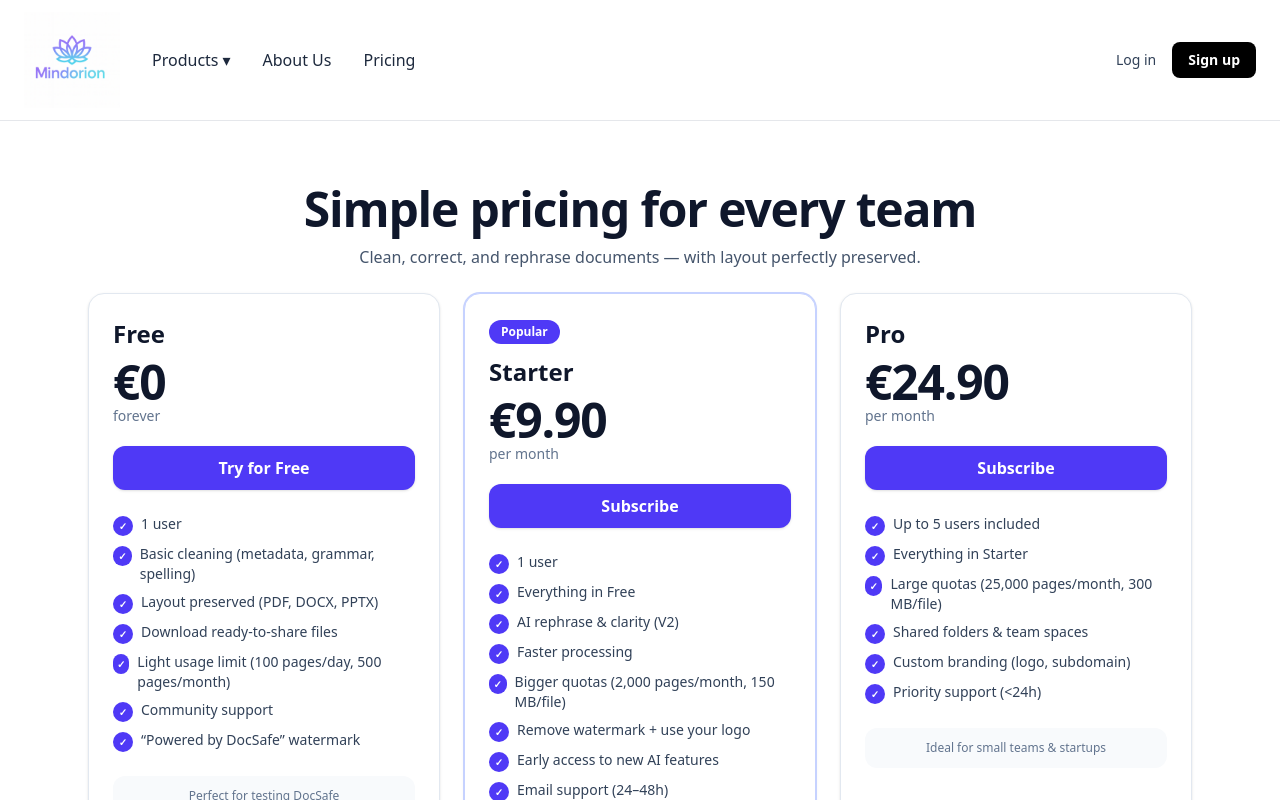
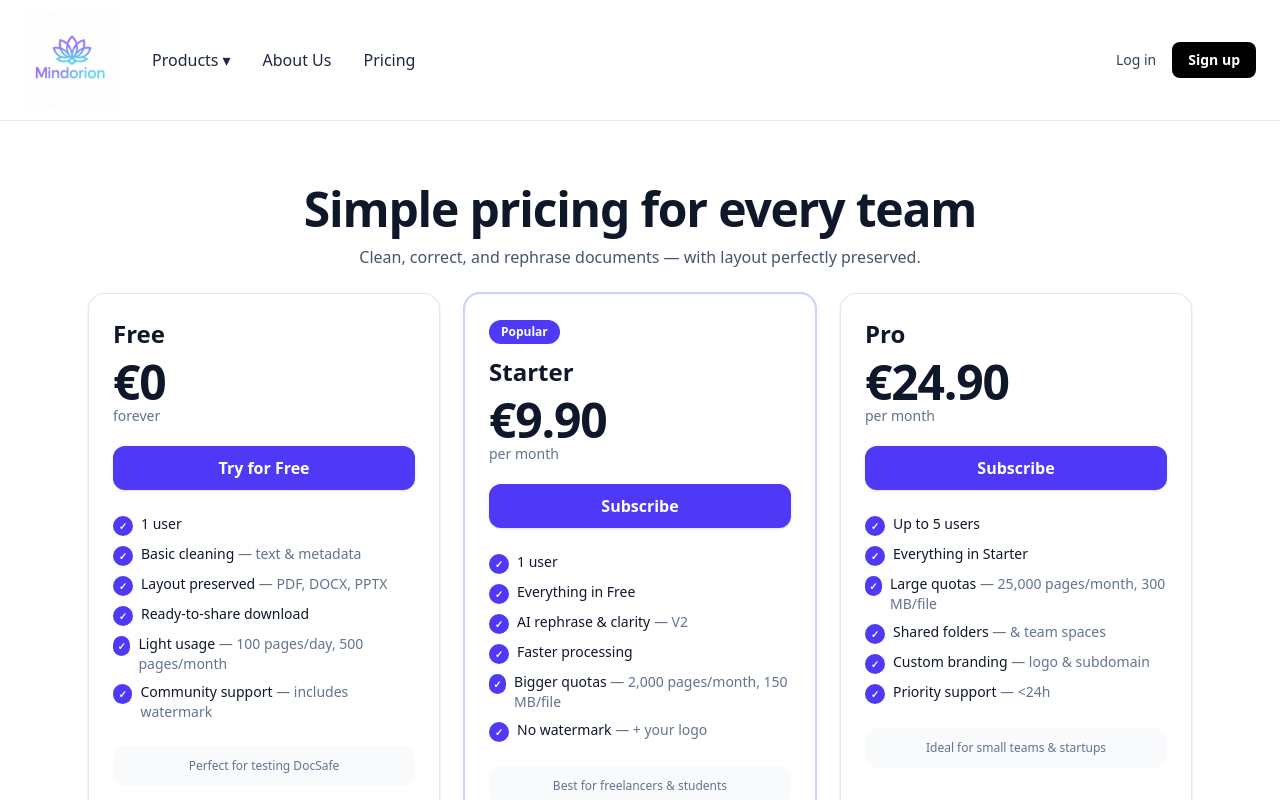
Before and after one commit to Docsafecompany/nextjs-enterprise-mindorion, a Next.js app: page /pricing in a window 1280 px wide. Shown: the top 800 px of the page. Built offline with nearby package versions, Linux system fonts and the light colour scheme; no server answers.

Commit message:
fix: relaunch dev and trigger Vercel deploy

```diff
--- a/app/pricing/page.tsx
+++ b/app/pricing/page.tsx
@@ -1,5 +1,7 @@
 // app/pricing/page.tsx
 import Link from "next/link";
+
+type Feature = { label: string; detail?: string };
 
 type Plan = {
   title: string;
@@ -7,7 +9,7 @@ type Plan = {
   cadence: string;
   badge?: string;
   highlight?: boolean;
-  features: string[];
+  features: Feature[]; // ← uniform features with optional detail
   ctaHref: string;
   ctaLabel: string;
   footer?: string;
@@ -19,13 +21,12 @@ const plans: Plan[] = [
     price: "€0",
     cadence: "forever",
     features: [
-      "1 user",
-      "Basic cleaning (metadata, grammar, spelling)",
-      "Layout preserved (PDF, DOCX, PPTX)",
-      "Download ready-to-share files",
-      "Light usage limit (100 pages/day, 500 pages/month)",
-      "Community support",
-      "“Powered by DocSafe” watermark",
+      { label: "1 user" },
+      { label: "Basic cleaning", detail: "text & metadata" },
+      { label: "Layout preserved", detail: "PDF, DOCX, PPTX" },
+      { label: "Ready-to-share download" },
+      { label: "Light usage", detail: "100 pages/day, 500 pages/month" },
+      { label: "Community support", detail: "includes watermark" },
     ],
     ctaHref: "/products/docsafe",
     ctaLabel: "Try for Free",
@@ -38,14 +39,12 @@ const plans: Plan[] = [
     badge: "Popular",
     highlight: true,
     features: [
-      "1 user",
-      "Everything in Free",
-      "AI rephrase & clarity (V2)",
-      "Faster processing",
-      "Bigger quotas (2,000 pages/month, 150 MB/file)",
-      "Remove watermark + use your logo",
-      "Early access to new AI features",
-      "Email support (24–48h)",
+      { label: "1 user" },
+      { label: "Everything in Free" },
+      { label: "AI rephrase & clarity", detail: "V2" },
+      { label: "Faster processing" },
+      { label: "Bigger quotas", detail: "2,000 pages/month, 150 MB/file" },
+      { label: "No watermark", detail: "+ your logo" },
     ],
     ctaHref: "/sign-up?plan=starter",
     ctaLabel: "Subscribe",
@@ -56,12 +55,12 @@ const plans: Plan[] = [
     price: "€24.90",
     cadence: "per month",
     features: [
-      "Up to 5 users included",
-      "Everything in Starter",
-      "Large quotas (25,000 pages/month, 300 MB/file)",
-      "Shared folders & team spaces",
-      "Custom branding (logo, subdomain)",
-      "Priority support (<24h)",
+      { label: "Up to 5 users" },
+      { label: "Everything in Starter" },
+      { label: "Large quotas", detail: "25,000 pages/month, 300 MB/file" },
+      { label: "Shared folders", detail: "& team spaces" },
+      { label: "Custom branding", detail: "logo & subdomain" },
+      { label: "Priority support", detail: "<24h" },
     ],
     ctaHref: "/sign-up?plan=pro",
     ctaLabel: "Subscribe",
@@ -184,7 +183,10 @@ function PlanCard({
             >
               ✓
             </span>
-            <span>{f}</span>
+            <span>
+              <span className="font-medium text-slate-900">{f.label}</span>
+              {f.detail ? <span className="text-slate-500"> — {f.detail}</span> : null}
+            </span>
           </li>
         ))}
       </ul>
```
Also changed, not shown: 1 other file (tests, documents, lock files or other folders).
